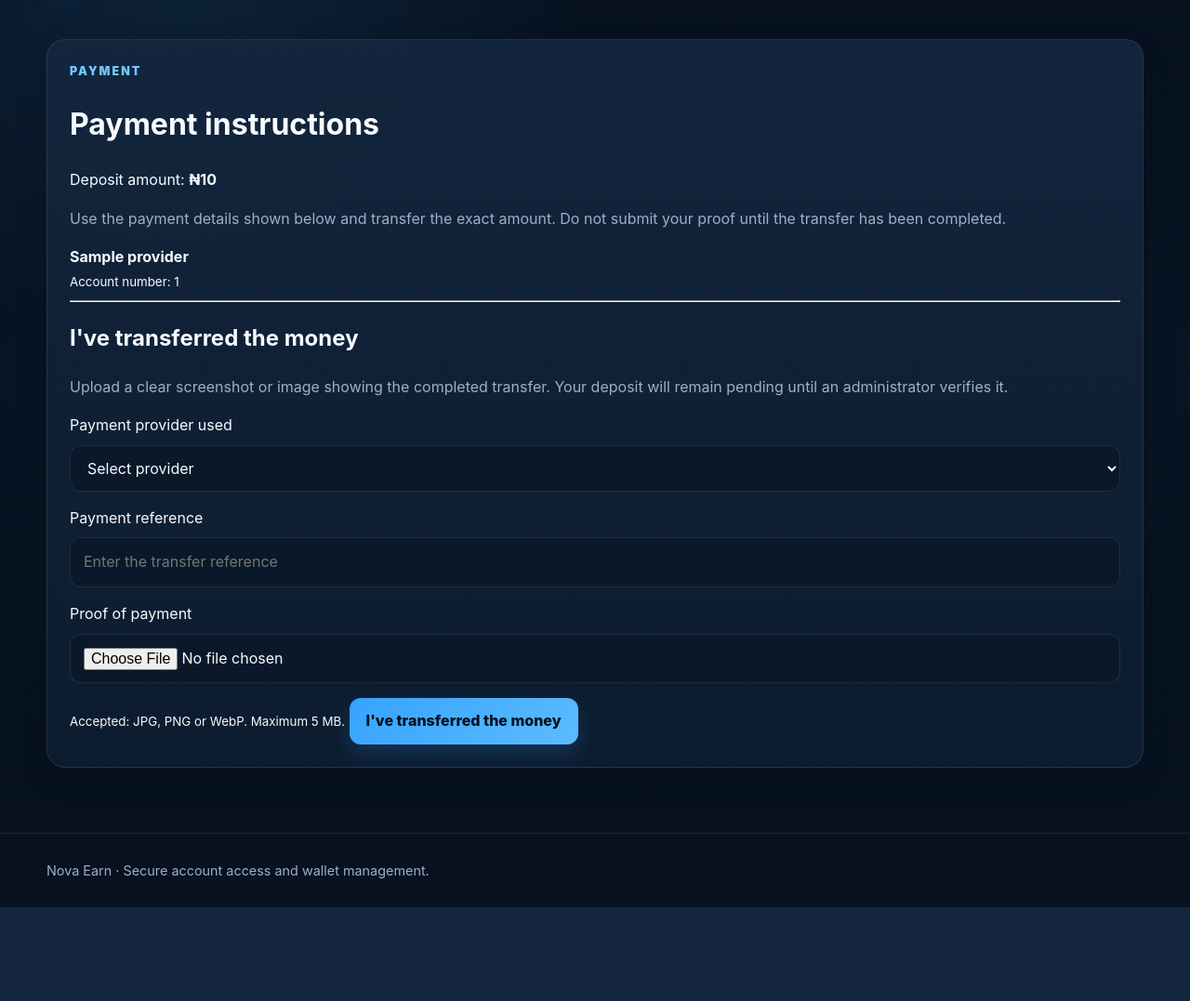
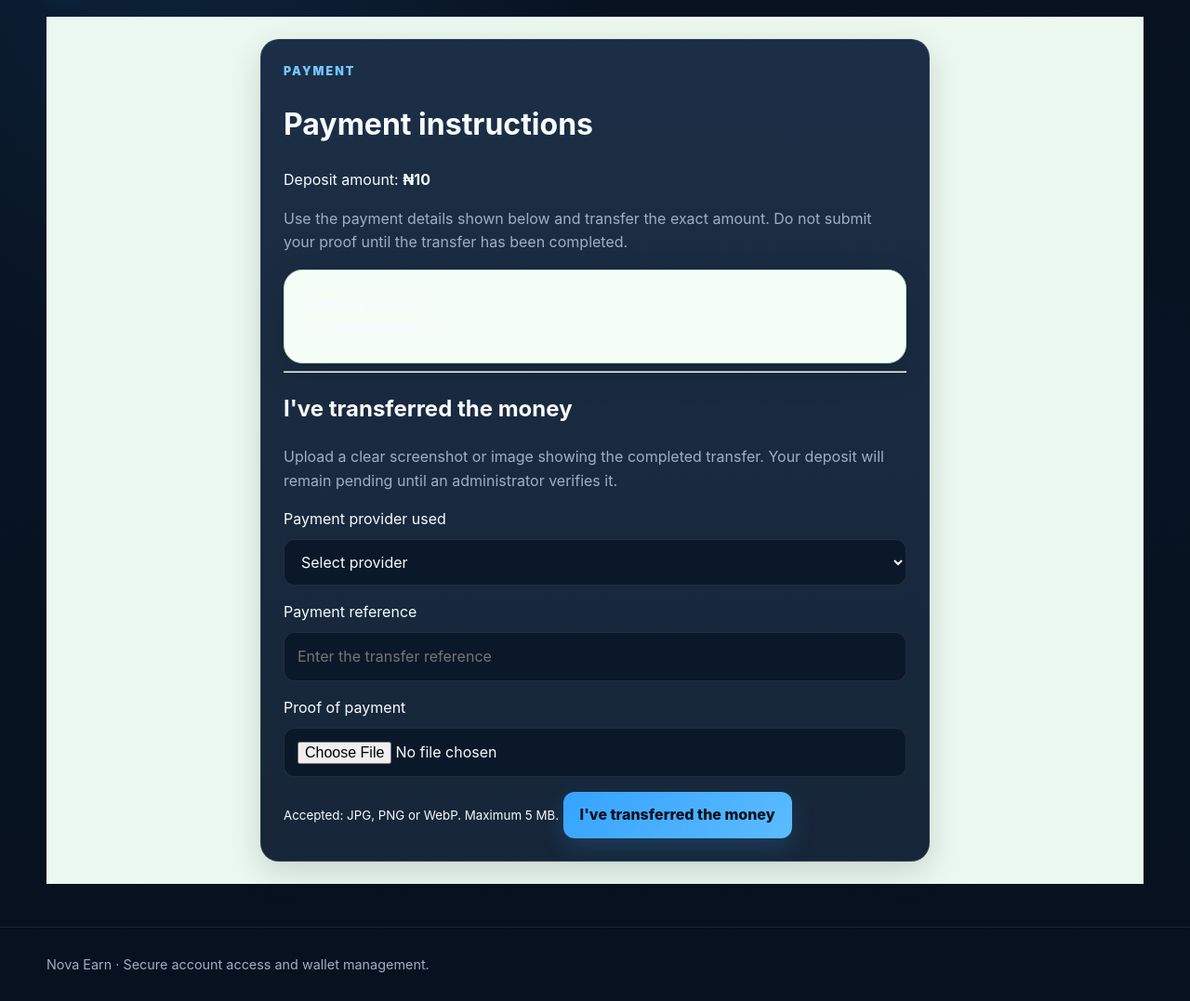
Before and after one commit to louiskyasua/Novaearn, a Flask app: template templates/deposit_payment.html in a window 1280 px wide. Shown: the part 75-1152 px from the top of the page at 93% size. Before the commit the page ends 1051 px from the top, so only its background shows below. Run offline with Flask 3, Linux system fonts and the light colour scheme; the template is opened without the code that fills it: most values are stand-ins (such as "Sample title", 1, 10 or a date in 2020).

Commit message:
Give deposit payment page a separate green payment layout

```diff
--- a/templates/deposit_payment.html
+++ b/templates/deposit_payment.html
@@ -1,14 +1,16 @@
 {% extends "base.html" %}
 {% block content %}
-<div class="card">
+<div style="min-height:100vh;background:#eaf8ef;padding:24px 0;margin:-24px 0;">
+  <div class="card" style="max-width:720px;margin:0 auto;">
     <p class="eyebrow">PAYMENT</p>
     <h1>Payment instructions</h1>
     <p>Deposit amount: <strong>₦{{ "{:,}".format(amount|int) }}</strong></p>
     <p class="muted">Use the payment details shown below and transfer the exact amount. Do not submit your proof until the transfer has been completed.</p>
 
     {% for account in accounts %}
-  <div class="row">
-    <span><strong>{{ account.provider }}</strong><br><small>Account number: {{ account.account_number }}</small></span>
+    <div class="card" style="background:#f5fff8;border:1px solid #b7e4c7;">
+      <strong>{{ account.provider }}</strong><br>
+      <span>Account number: {{ account.account_number }}</span>
     </div>
     {% else %}
     <p class="muted">Payment instructions are temporarily unavailable.</p>
@@ -40,4 +42,5 @@
       <button class="btn" type="submit">I've transferred the money</button>
     </form>
   </div>
+</div>
 {% endblock %}
```
Lines whose indentation alone changed are shown as unchanged.
